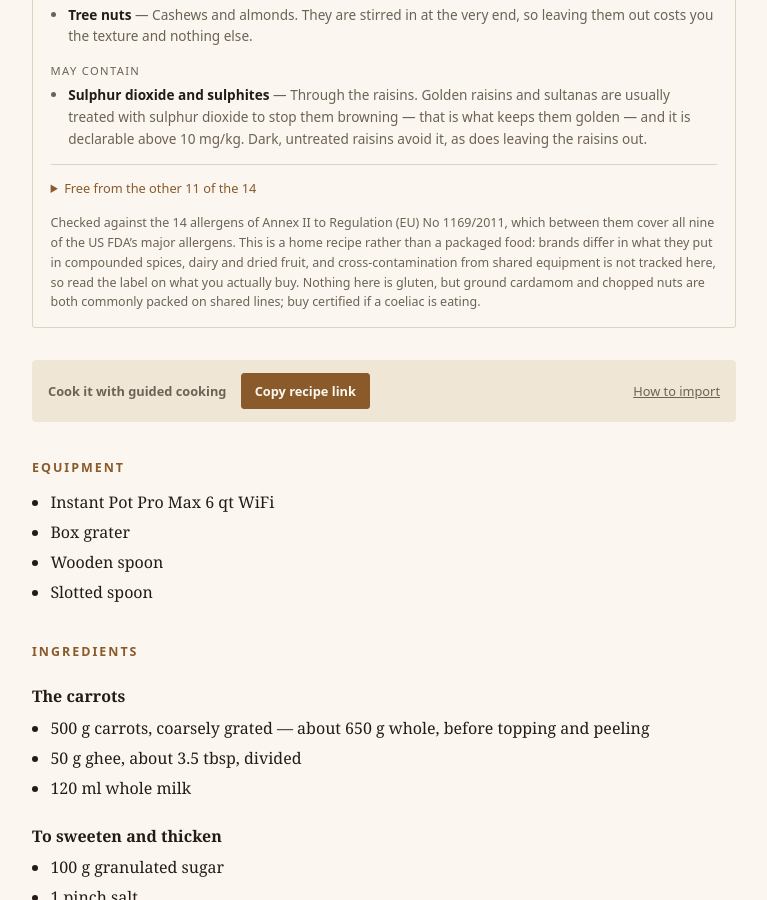
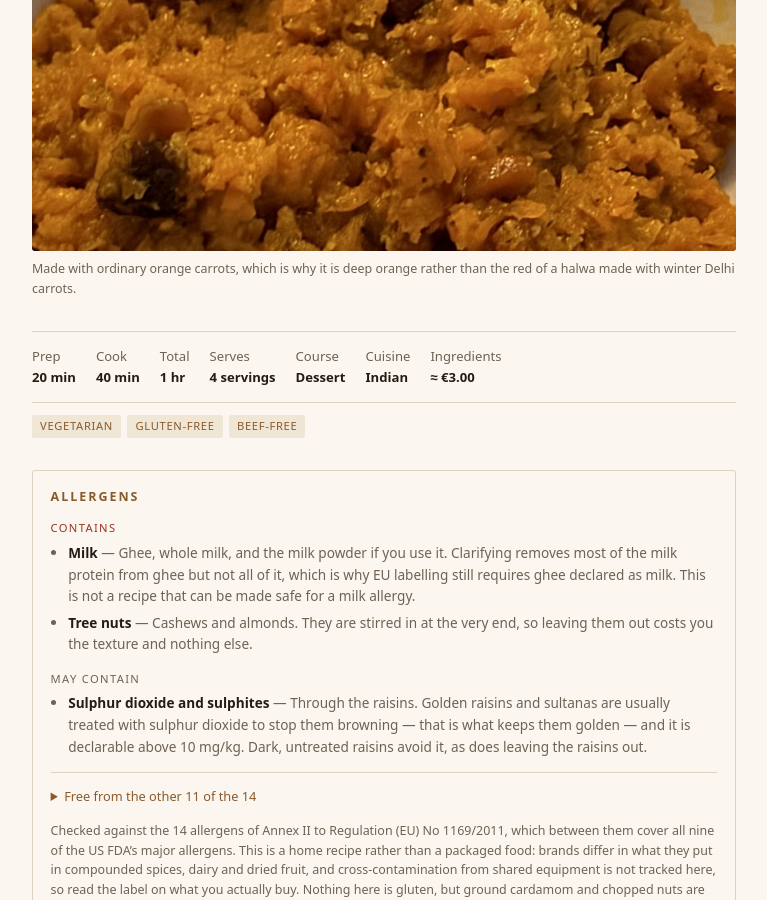
Before and after one commit to digvijaygunjal/digvijaygunjal.github.io, a Jekyll site: the page built from _recipes/gajar-halwa.md, in a window 1280 px wide and 900 px high, scrolled down 531 px. Shown: the whole window, without its empty margins (256-1023 px from the left). Built offline with Jekyll 4.4.1, drawn with Linux system fonts in a browser that asks for light colours.

Commit message:
Add the gajar halwa photo
Shot of the finished halwa, which closes the one gap left when the recipe
landed: its JSON-LD carried no `image`, a field Google's recipe card wants
and importers use for the thumbnail.

Processed before committing, since git keeps every version of a binary
forever and an unprocessed phone photo cannot be undone by deleting it
later. The 2268x4032 original is cropped to 4:3 around the bowl and scaled
to 1600x1200, 255 KB. Re-encoded from raw pixel data rather than re-saved,
so no EXIF, ICC or other metadata survives the trip — the original carried
no GPS, but this repository is public and the check is cheaper than the
regret.

The crop is deliberate rather than left to CSS: the hero is object-fit
cover at 4:3 and the index thumbnail at 1:1, so a tall portrait would have
shipped bytes for pixels no one ever sees, and the bowl is wider than a
4:3 frame at this resolution — framing it here rather than letting the
browser take the middle keeps the rim and the table in shot.

`updated` is deliberately not bumped. Neither the method nor the
quantities changed, and that is what the field is for.

Co-Authored-By: Claude Opus 5 <noreply@anthropic.com>
Claude-Session: https://claude.ai/code/session_013VZd4sdkEEWZtrhBJSjZ15

```diff
--- a/_recipes/gajar-halwa.md
+++ b/_recipes/gajar-halwa.md
@@ -52,6 +52,15 @@ allergens:
   note: >-
     Nothing here is gluten, but ground cardamom and chopped nuts are both
     commonly packed on shared lines; buy certified if a coeliac is eating.
+
+image: /assets/images/recipes/gajar-halwa.jpg
+image_alt: >-
+  A shallow white bowl of gajar halwa on a pale wooden table, the grated carrot
+  cooked down to a deep orange and glossy with ghee, with dark raisins showing
+  through it.
+image_caption: >-
+  Made with ordinary orange carrots, which is why it is deep orange rather than
+  the red of a halwa made with winter Delhi carrots.
 
 yield: 4 servings
 prep_time: PT20M
```
Also changed, not shown: assets/images/recipes/gajar-halwa.jpg (added).
